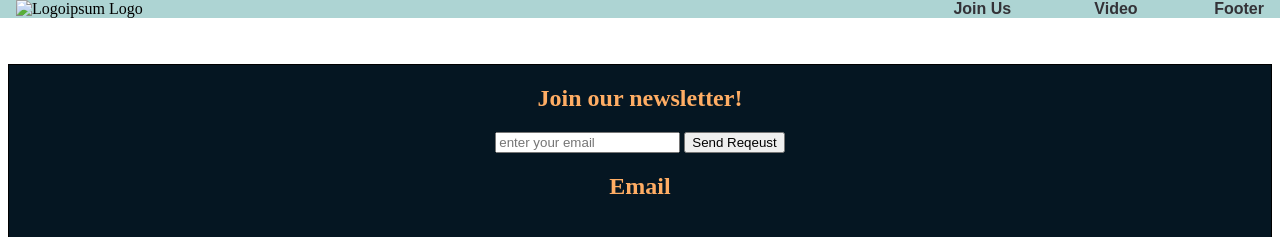
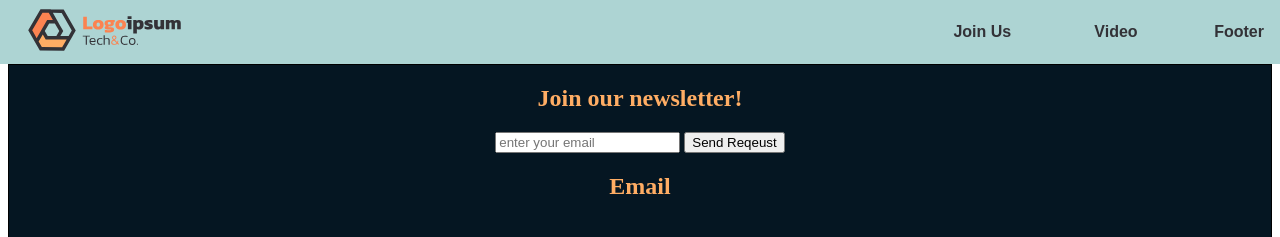
Before and after one commit to off-nadir-insight/fcc-product-landing-page, a plain HTML site: page index.html in a window 1280 px wide. Shown: the top 237 px of the page. Drawn offline with Linux system fonts and the light colour scheme; the site is published under a folder, as on GitHub Pages, so addresses that start at the root find nothing.

Commit message:
Fix Assets relative path

```diff
--- a/index.html
+++ b/index.html
@@ -10,7 +10,7 @@
     <header id="header">
         <nav id="nav-bar">
             <div id="header-logo">
-                <img src="/Assets/logoIpsum.svg" alt="Logoipsum Logo" id="header-img">
+                <img src="./Assets/logoIpsum.svg" alt="Logoipsum Logo" id="header-img">
             </div>
             <div id="header-links">
                 <a class="nav-link" href="#form">Join Us</a>
```
